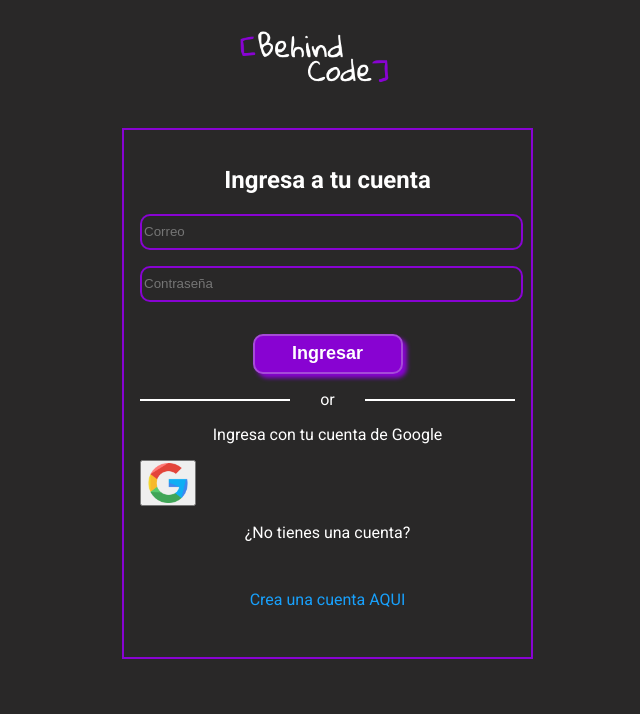
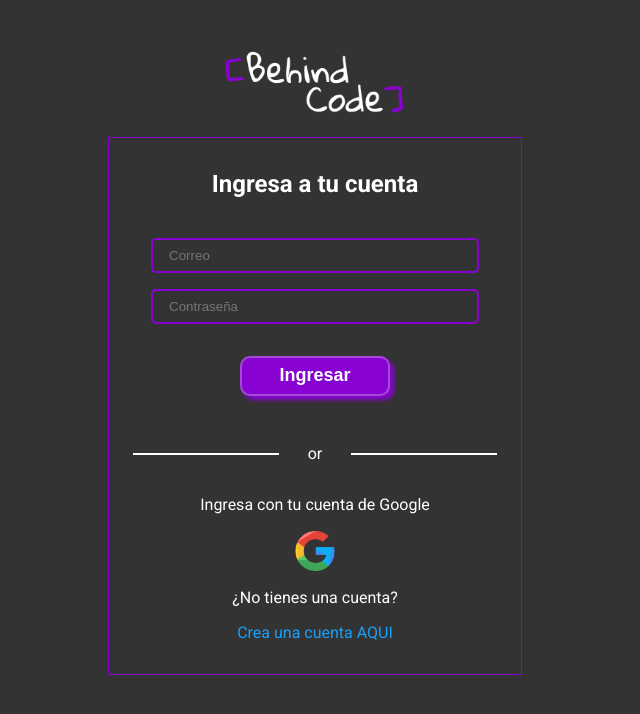
Before and after one commit to Laboratoria/BOG003-social-network, a website with bundled scripts: page src/index.html in a window 1280 px wide. Shown: the whole page, without its empty margins (325-965 px from the left). Built offline with nearby package versions, Linux system fonts and the light colour scheme.

Commit message:
arreglar estilos de botones y posición de elementos

```diff
--- a/src/style.css
+++ b/src/style.css
@@ -1,42 +1,42 @@
 :root {
-  --black-code: #292828;
+  --black-code: #333;
   --violet-code: #8803d2;
   --white-code: #ffffff;
   --blue-code: #a54bd7;
 }
+
 body {
   margin: 0;
   padding: 0;
   background-color: var(--black-code);
   font-family: "Roboto", sans-serif;
 }
-main #main-section {
-  min-height: 100vh;
-}
+
 section {
   display: flex;
   flex-direction: column;
   justify-content: center;
   align-items: center;
-  justify-items: center;
-  padding: 15px;
+  padding: 2rem 2rem;
 }
-/*Imagenes*/
+
+.brand {
+  display: flex;
+  flex-direction: column;
+  align-items: center;
+}
+
+/*Imágenes*/
 .old-man {
   display: none;
 }
-.young-guy {
-  text-align: center;
+
+.young-guy img {
+  width: 180px;
 }
-.young-guy img {
-  width: 200px;
-  margin: 5% 5% 5% 5%;
-}
-.logo-long {
-  text-align: center;
-}
+
 .logo-long img {
-  width: 150px;
+  width: 180px;
 }
 
 .Google-login img {
@@ -46,36 +46,56 @@ section {
   display: block;
 }
 
+.Google-login {
+  background-color: var(--black-code);
+  border: none;
+  cursor: pointer;
+  align-self: center;
+}
+
 /*Formularios*/
 
 .log-in {
+  border: 1px solid var(--violet-code);
+  padding: 2rem 1.5rem;
+  display: flex;
+  flex-direction: column;
+}
+
+.log-in h1 {
+  color: var(--white-code);
+  margin: 0;
+  margin-bottom: 2.5rem;
+  text-align: center;
+}
+
+form {
+  display: flex;
+  flex-direction: column;
+  align-items: center;
+}
+
+form input {
+  display: block;
+  width: 80%;
+  margin-bottom:  1rem;
+  padding: 0.5rem 1rem;
+  color: var(--white-code);
   border: 2px solid var(--violet-code);
-  padding: 1rem;
-  margin: 2% 2% 2% 4%;
+  background-color: var(--black-code);
+  border-radius: 5px;
+  transition: all 0.5s;
 }
-.log-in h1 {
-  text-align: center;
-  color: var(--white-code);
-}
-form input {
-  width: 100%;
-  height: 30px;
-  margin-bottom: 1rem;
-  border: 2px solid var(--violet-code);
-  color: var(--white-code);
-  background-color: var(--black-code);
-  border-radius: 10px;
-  transition: all 0.5s;
-  align-content: center;
-}
+
 form input:focus-visible {
   outline: var(--violet-code);
   box-shadow: 2px 2px 2px 0px var(--violet-code);
 }
+
 form button {
   background-color: var(--violet-code);
   color: var(--white-code);
-  margin: 0 auto;
+  margin-bottom: 2rem;
   display: block;
   width: 150px;
   height: 40px;
@@ -97,16 +117,23 @@ form button:hover {
 #text-message {
   color: #18a0fb;
 }
+
 p {
   color: var(--white-code);
+  margin: 0;
 }
 
 .log-in p {
   text-align: center;
+  margin-bottom: 1rem;
+  margin-top: 1rem;
 }
 
 p.or {
   position: relative;
+  text-align: center;
+  margin-bottom: 1rem;
+  margin-top: 1rem;
 }
 
 p.or::after {
@@ -127,30 +154,25 @@ p.or::before {
   right: 0;
 }
 
-p.with {
-  text-align: center;
-}
-
 .error404 {
   color: #fff;
 }
 
 .new-account a {
   color: #18a0fb;
+  display: block;
+  text-decoration: none;
   text-align: center;
-  display: block;
-  padding: 2rem;
-  text-decoration: none;
 }
 
 #message {
   margin: 0;
   margin-bottom: 1rem;
-  color: #40A557;
+  color: #40a557;
   font-weight: bold;
   font-size: 20px;
 }
 
 #message.error {
-  color: #FC1717;
+  color: #fc1717;
 }
```
